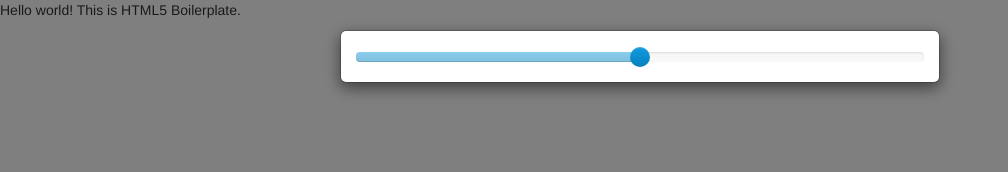
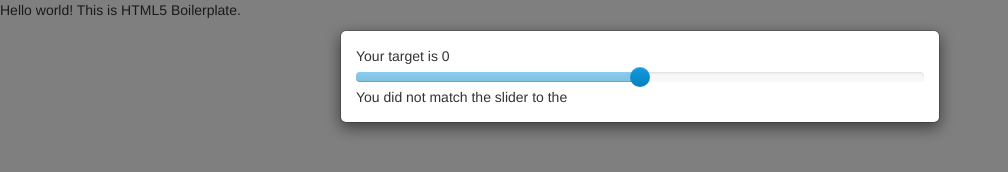
Before and after one commit to tjanszen/slider, a plain HTML site: page index.html in a window 1280 px wide. Both pictures are taken after a click on the element 640 px from the left and 57 px from the top of the page. Shown: the whole page, without its empty margins (0-1008 px from the left). Drawn offline with nearby package versions, Linux system fonts and the light colour scheme.

```diff
--- a/index.html
+++ b/index.html
@@ -26,7 +26,9 @@
           <div class="modal-dialog">
             <div class="modal-content">
               <div class="modal-body">
+                <div id="target"></div>
                 <input class="slider" />
+                <div id="message"></div>
               </div>
             </div>
           </div>
--- a/js/main.js
+++ b/js/main.js
@@ -1,4 +1,24 @@
 $(function() {
+  var target;
   var mySlider = $("input.slider").slider( { min: 0, max: 100, step: 5, value: _.random(5, 95) } );
   $('#slider-modal').modal({ backdrop: 'static', keyboard : false, show: true });
+
+  mySlider.on('slideStart', function(e){
+    do
+      target = Math.floor(Math.random()* 19) * 5;
+    while(target === e.value);
+
+    $('#target').text("Your target is " + target)
+
+  })
+
+  mySlider.on('slideStop', function(e){
+    if(e.value === target){
+
+      $('#slider-modal').css('visibility', 'hidden');
+    }
+    else{
+      $('#message').text("You did not match the slider to the ")
+    }
+  })
 });
```
